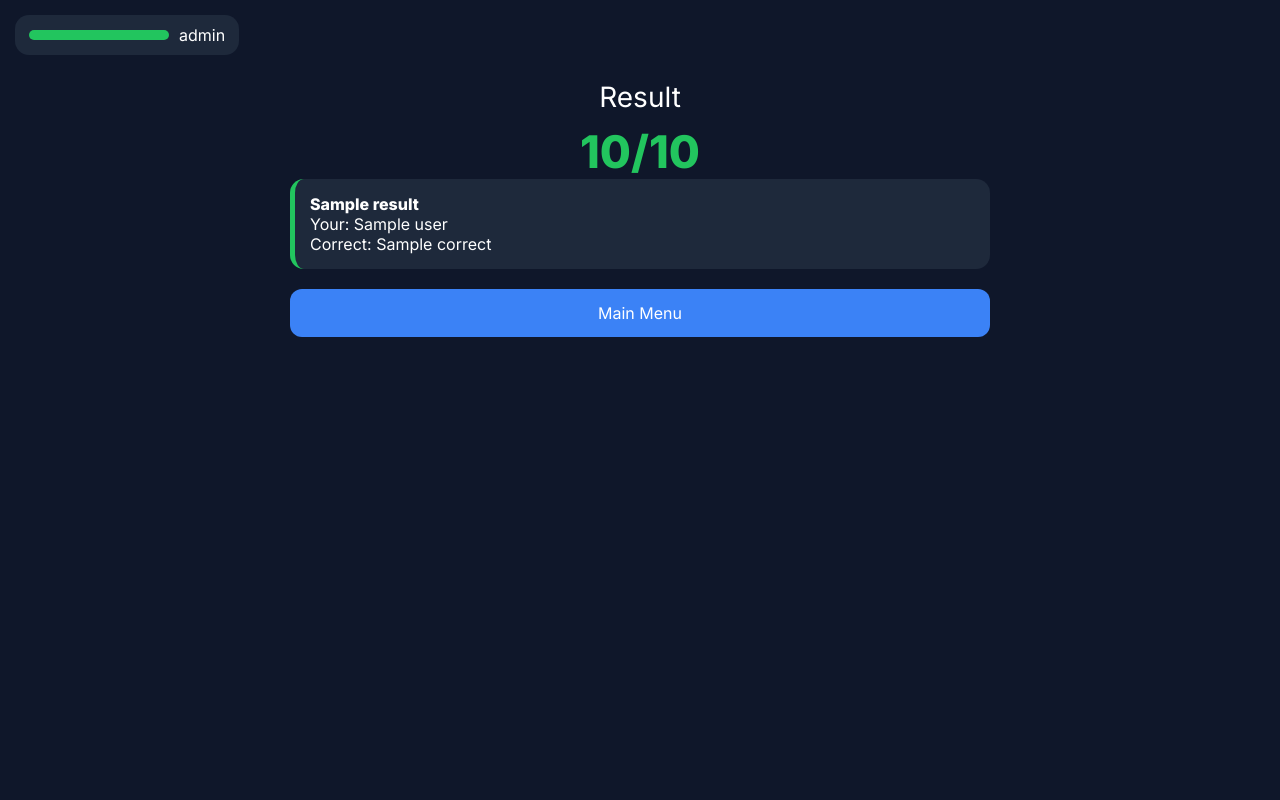
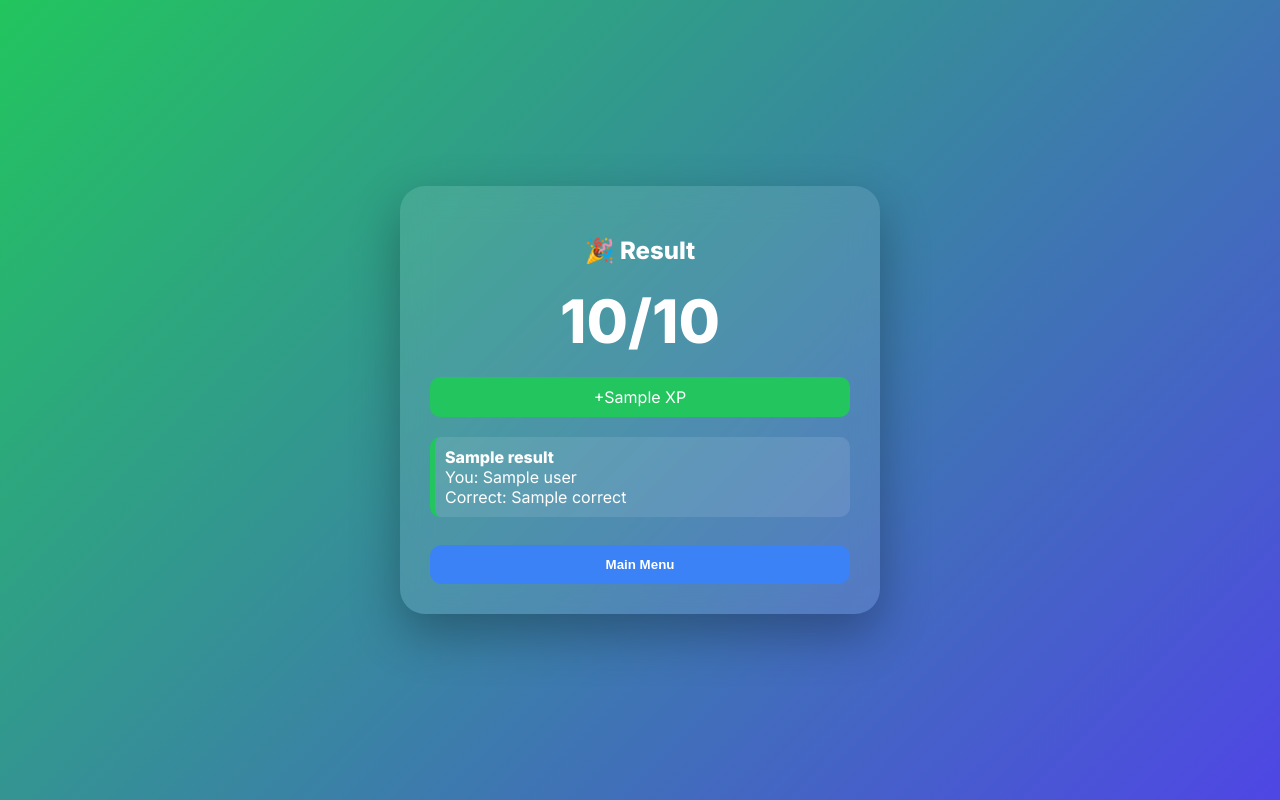
Before and after one commit to fxckll11/-, a Flask app: template templates/result.html in a window 1280 px wide. Run offline with Flask 3, Linux system fonts and the light colour scheme; the template is opened without the code that fills it: most values are stand-ins (such as "Sample title", 1, 10 or a date in 2020).

Commit message:
Update result.html

```diff
--- a/templates/result.html
+++ b/templates/result.html
@@ -7,104 +7,100 @@
 <link href="https://fonts.googleapis.com/css2?family=Inter:wght@400;600;800&display=swap" rel="stylesheet">
 
 <style>
+
 body{
 margin:0;
 font-family:Inter;
-background:#0f172a;
+background:linear-gradient(135deg,#22c55e,#4f46e5);
 color:white;
+display:flex;
+justify-content:center;
+align-items:center;
+min-height:100vh;
 }
 
-.top{
-position:fixed;
-top:15px;
-left:15px;
-display:flex;
-align-items:center;
-gap:10px;
-background:#1e293b;
-padding:10px 14px;
-border-radius:14px;
+/* card */
+.card{
+background:rgba(255,255,255,0.1);
+backdrop-filter:blur(15px);
+padding:30px;
+border-radius:25px;
+width:420px;
+text-align:center;
+box-shadow:0 20px 50px rgba(0,0,0,0.3);
 }
 
-.bar{
-width:140px;
-height:10px;
-background:#334155;
-border-radius:10px;
-overflow:hidden;
+/* score */
+.score{
+font-size:60px;
+font-weight:800;
+margin:20px 0;
 }
 
-.fill{
-height:100%;
+/* xp */
+.xp{
 background:#22c55e;
+padding:10px;
+border-radius:10px;
+margin-bottom:20px;
 }
 
-.container{
-max-width:700px;
-margin:auto;
-padding:80px 20px;
+/* answers */
+.answers{
+text-align:left;
+max-height:250px;
+overflow:auto;
+margin-top:15px;
 }
 
-.card{
-background:#1e293b;
-padding:15px;
-border-radius:14px;
-margin-bottom:10px;
+.item{
+background:rgba(255,255,255,0.1);
+padding:10px;
+border-radius:10px;
+margin-bottom:8px;
 }
 
 .ok{border-left:5px solid #22c55e;}
 .bad{border-left:5px solid #ef4444;}
 
-.title{
-text-align:center;
-font-size:28px;
-margin-bottom:10px;
+button{
+margin-top:20px;
+padding:12px;
+width:100%;
+border:none;
+border-radius:12px;
+background:#3b82f6;
+color:white;
+font-weight:700;
+cursor:pointer;
 }
 
-.score{
-text-align:center;
-font-size:45px;
-color:#22c55e;
-font-weight:800;
-}
-
-.btn{
-display:block;
-text-align:center;
-margin-top:20px;
-padding:14px;
-background:#3b82f6;
-color:white;
-text-decoration:none;
-border-radius:12px;
-}
 </style>
 </head>
 
 <body>
 
-<div class="top">
-<div class="bar">
-<div class="fill"
-style="width: {{ (progress.translation_done + progress.grammar_done) * 2 }}%"></div>
+<div class="card">
+
+<h2>🎉 Result</h2>
+
+<div class="score">{{ score }}/10</div>
+
+<div class="xp">+{{ xp }} XP</div>
+
+<div class="answers">
+{% for r in results %}
+<div class="item {% if r.ok %}ok{% else %}bad{% endif %}">
+<b>{{ r.question }}</b><br>
+You: {{ r.user }}<br>
+Correct: {{ r.correct }}
 </div>
-<div>{{ level }}</div>
+{% endfor %}
 </div>
 
-<div class="container">
-
-<div class="title">Result</div>
-<div class="score">{{ score }}/10</div>
-
-{% for r in results %}
-<div class="card {{ 'ok' if r.ok else 'bad' }}">
-<div><b>{{ r.question }}</b></div>
-<div>Your: {{ r.user }}</div>
-<div>Correct: {{ r.correct }}</div>
-</div>
-{% endfor %}
-
-<a class="btn" href="/">Main Menu</a>
+<form action="/">
+<button>Main Menu</button>
+</form>
 
 </div>
 
```
